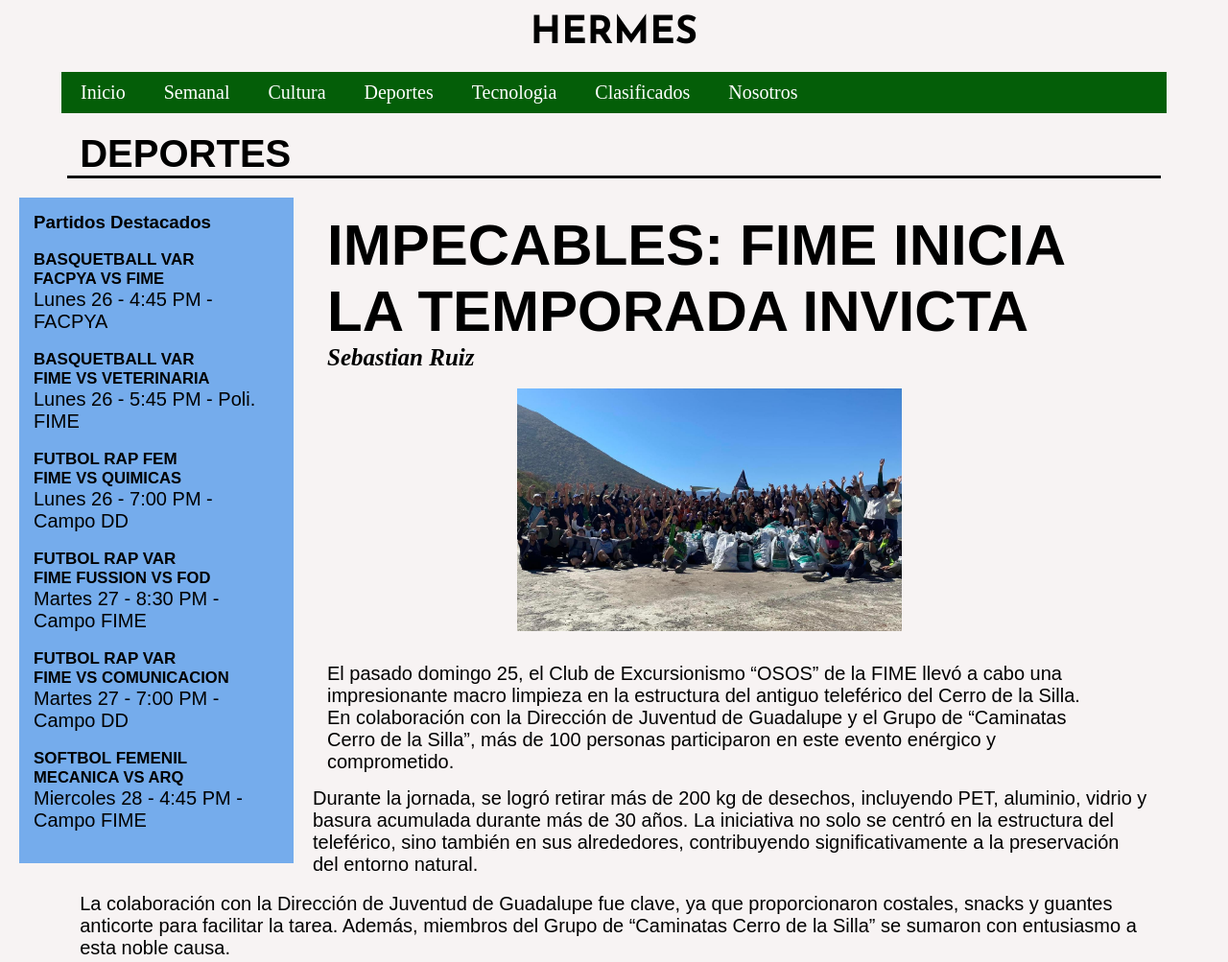
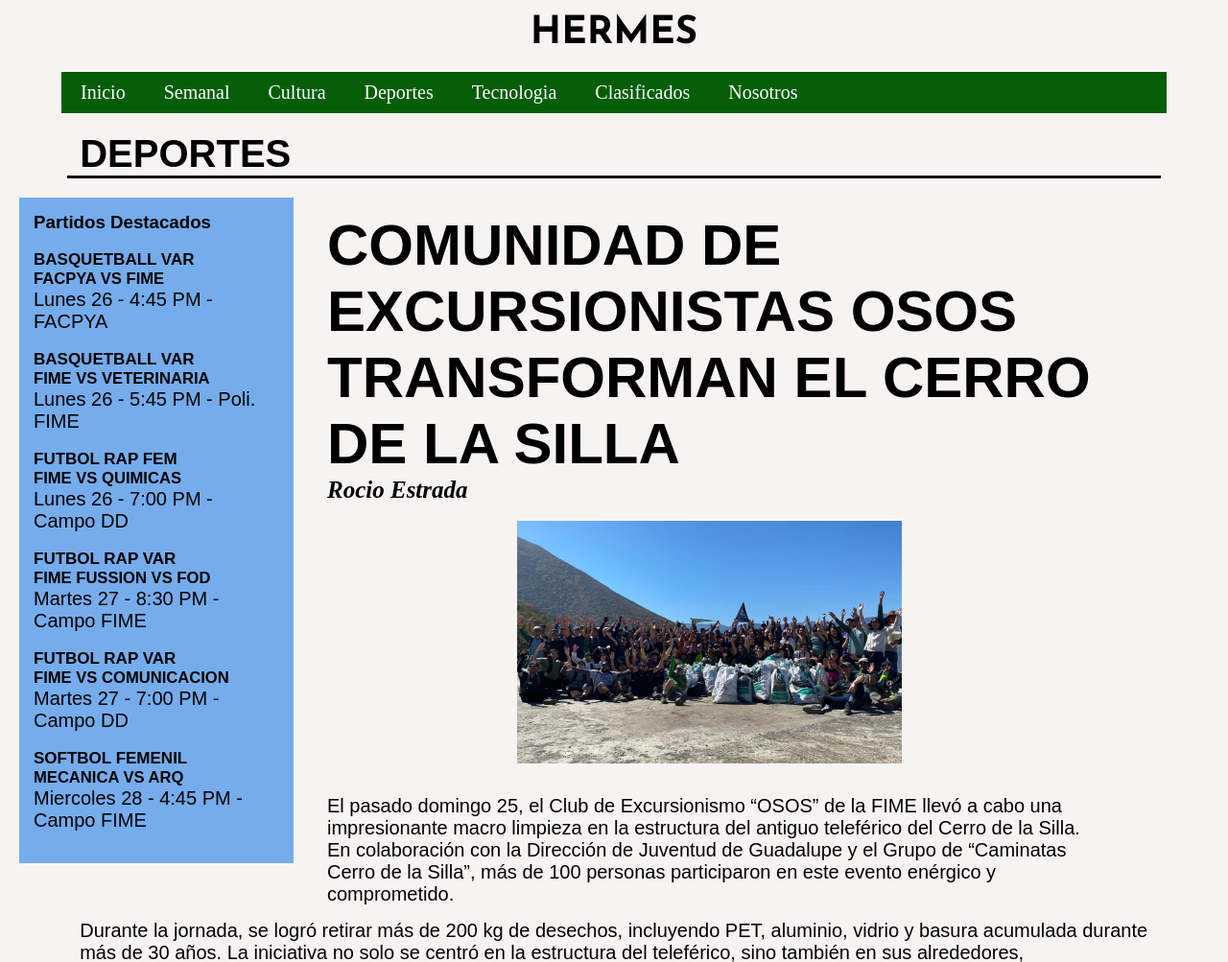
Before and after one commit to HermesFIME/uanl, a plain HTML site: page deportes.html in a window 1280 px wide. Shown: the top 1003 px of the page at 96% size. Drawn offline with Linux system fonts and the light colour scheme; a web font is replaced by a local one.

Commit message:
Update deportes.html

```diff
--- a/deportes.html
+++ b/deportes.html
@@ -135,8 +135,8 @@
         </section>
         <section class="main">
             <article>
-                <h1>IMPECABLES: FIME INICIA LA TEMPORADA INVICTA</h1>
-                <h3 id="autor">Sebastian Ruiz</h3></br>
+                <h1>COMUNIDAD DE EXCURSIONISTAS OSOS TRANSFORMAN EL CERRO DE LA SILLA</h1>
+                <h3 id="autor">Rocio Estrada</h3></br>
                 <div class="imagen-noticia"><img src="imagenes/limpio.jpg" width="100%"></div>
                 <p></br>El pasado domingo 25, el Club de Excursionismo “OSOS” de la FIME llevó a cabo una impresionante macro limpieza en la estructura del antiguo teleférico del Cerro de la Silla. En colaboración con la Dirección de Juventud de Guadalupe y el Grupo de “Caminatas Cerro de la Silla”, más de 100 personas participaron en este evento enérgico y comprometido.
 
```
